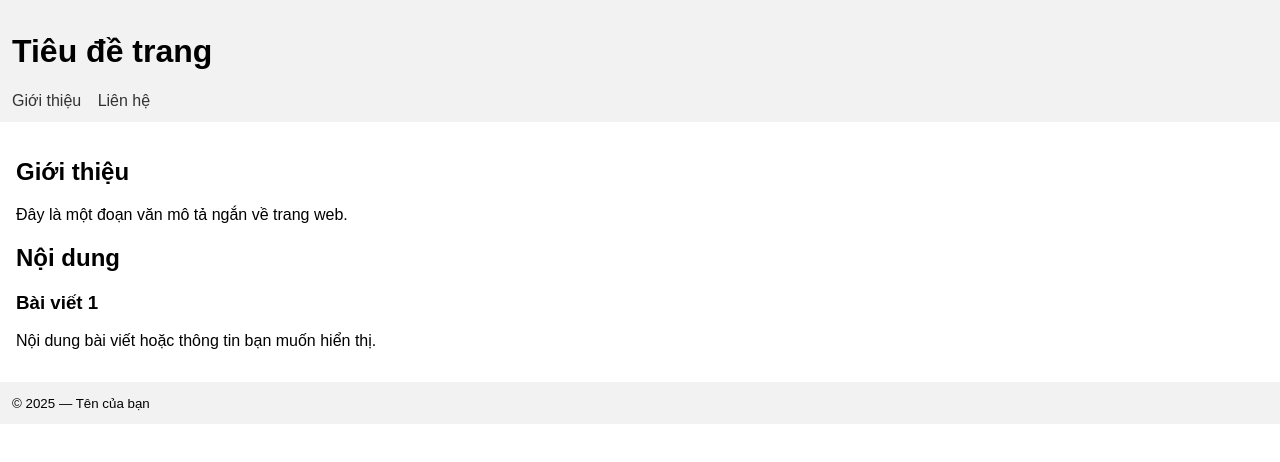
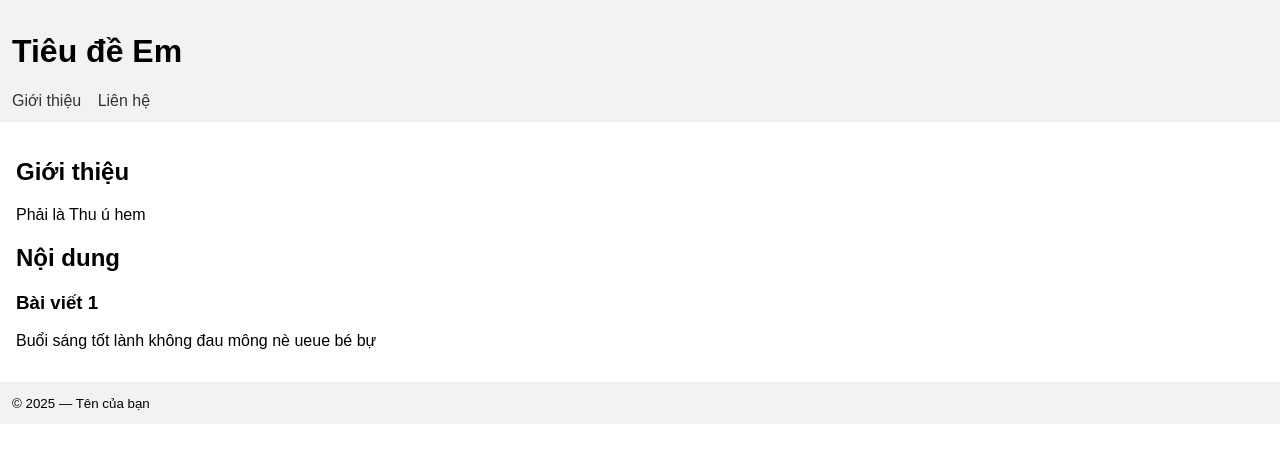
Before and after one commit to khanhxuanho/test1, a plain HTML site: page index.html in a window 1280 px wide. Drawn offline with Linux system fonts and the light colour scheme.

Commit message:
Update index.html

```diff
--- a/index.html
+++ b/index.html
@@ -13,7 +13,7 @@
 </head>
 <body>
   <header>
-    <h1>Tiêu đề trang</h1>
+    <h1>Tiêu đề Em</h1>
     <nav>
       <a href="#gioi-thieu">Giới thiệu</a>
       <a href="#lien-he">Liên hệ</a>
@@ -23,14 +23,14 @@
   <main>
     <section id="gioi-thieu">
       <h2>Giới thiệu</h2>
-      <p>Đây là một đoạn văn mô tả ngắn về trang web.</p>
+      <p>Phải là Thu ú hem</p>
     </section>
 
     <section id="noi-dung">
       <h2>Nội dung</h2>
       <article>
         <h3>Bài viết 1</h3>
-        <p>Nội dung bài viết hoặc thông tin bạn muốn hiển thị.</p>
+        <p>Buổi sáng tốt lành không đau mông nè ueue bé bự</p>
       </article>
     </section>
   </main>
```
